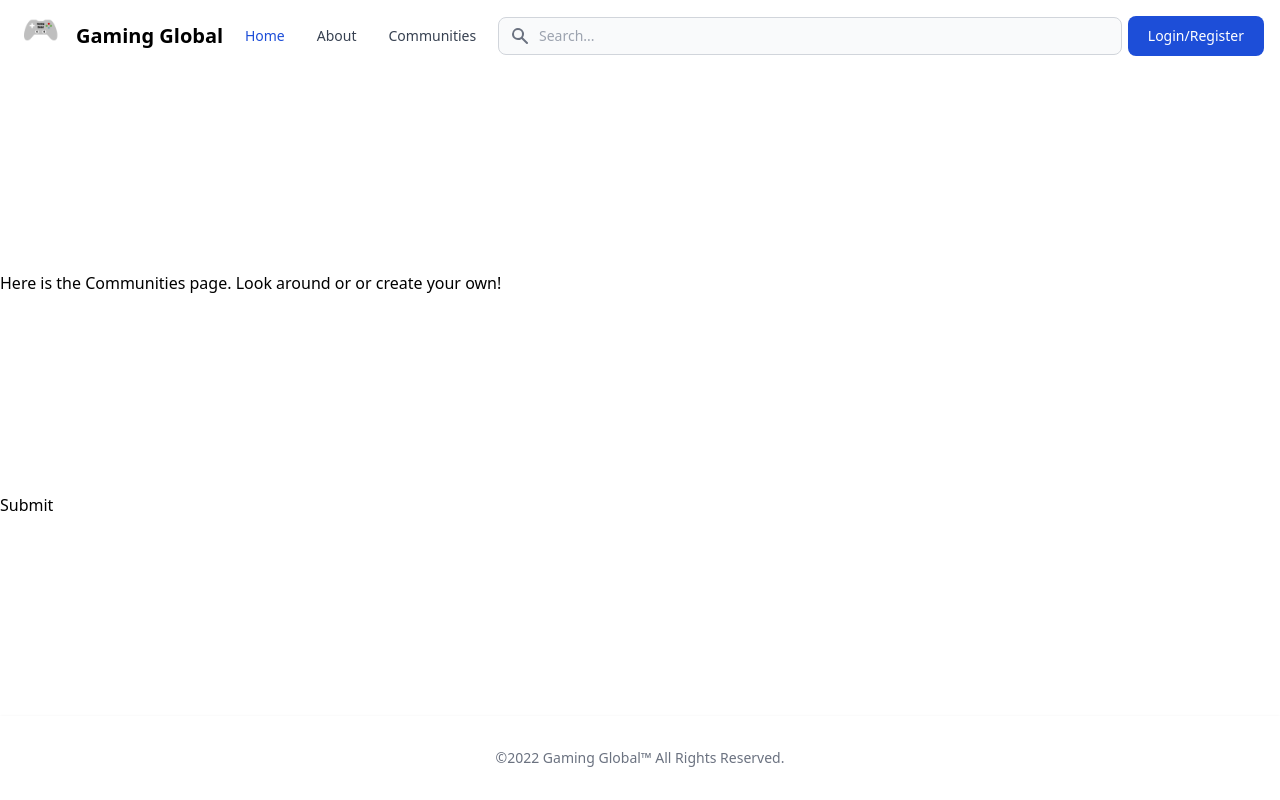
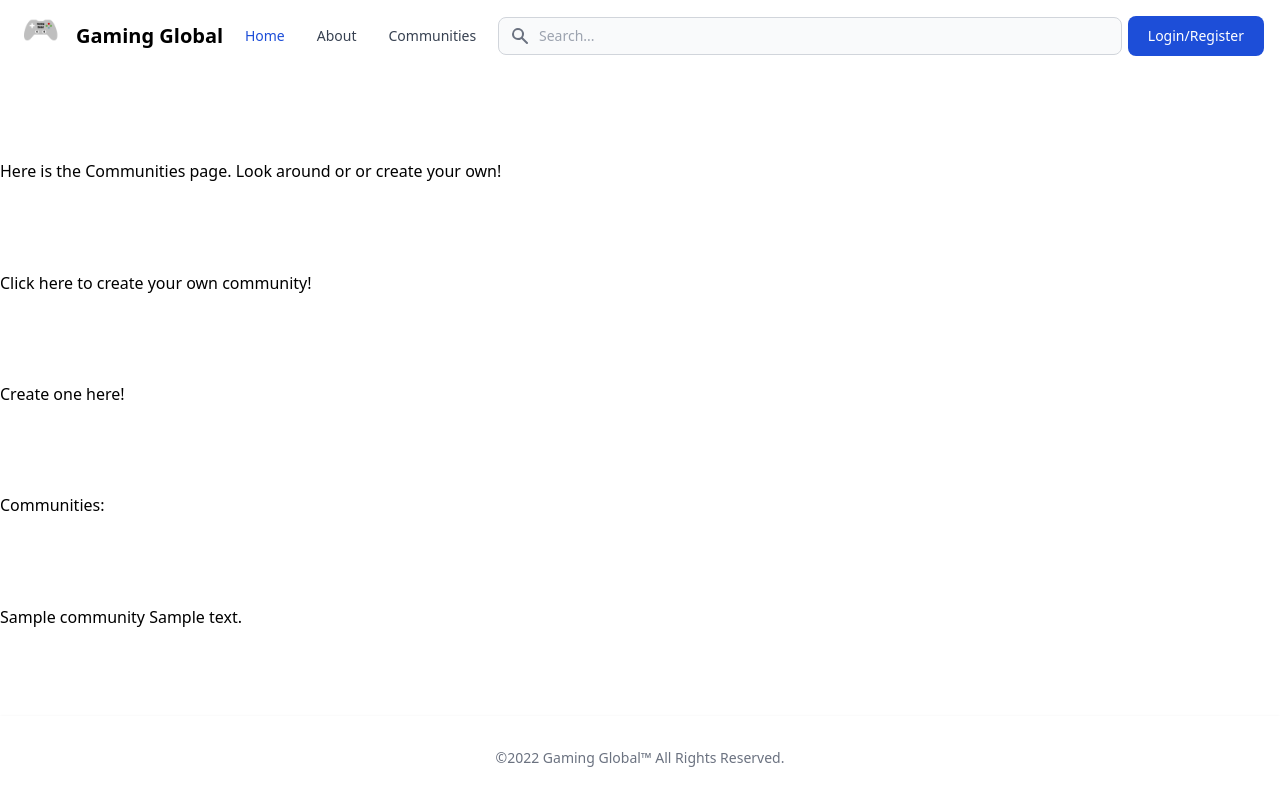
Before and after one commit to JuanPablo2655/3155_Final, a Flask app: template templates/communities.html in a window 1280 px wide. Run offline with Flask 3, Linux system fonts and the light colour scheme; tables that the repository leaves empty hold one stand-in row (values such as "Sample post"); the template is opened without the code that fills it: values that come from a table or form of the project are taken from there, most other values are stand-ins (such as "Sample title", 1, 10 or a date in 2020); parts of the project's set-up code (start-up, migrations or seed data) failed here and were passed over; some libraries are stand-ins or nearby versions.

Commit message:
create community page

```diff
--- a/src/community.py
+++ b/src/community.py
@@ -1,12 +1,12 @@
 from flask import Blueprint, render_template
-from src.database.community import community
+from src.database.community import community as community_db
 
 community_blueprint = Blueprint('community', __name__)
 
 
 @community_blueprint.get('/communities')
 def communities():
-    all_communities = community.get_all_communities()
+    all_communities = community_db.get_all_communities()
     return render_template('communities.html', communities = all_communities)
 
 
--- a/templates/communities.html
+++ b/templates/communities.html
@@ -1,10 +1,19 @@
 {% extends '_base.html' %} {% block title %}Communities{% endblock %}Communities{% block body %}
 <h1>Here is the Communities page. Look around or or create your own!</h1>
 <!--Create communities -->
-<form action="/community/create">
-    <button type="submit">Submit</button>
+<h3>Click here to create your own community!</h3>
+<a href="{{url_for('community_blueprint.community.create')}}"
+>Create one here!</a>
 
-</form>
+<h2>Communities:</h2>
+{% for community in communities %}
+      <tr>
+        <td>{{ community.community_name }}</a></td>
+        <td>{{ movie.description }}</td>
+      </tr>
+    {% endfor %}
+  </tbody>
+</table>
 
 
 
```
Also changed, not shown: schema.sql (+0 -7 lines).
